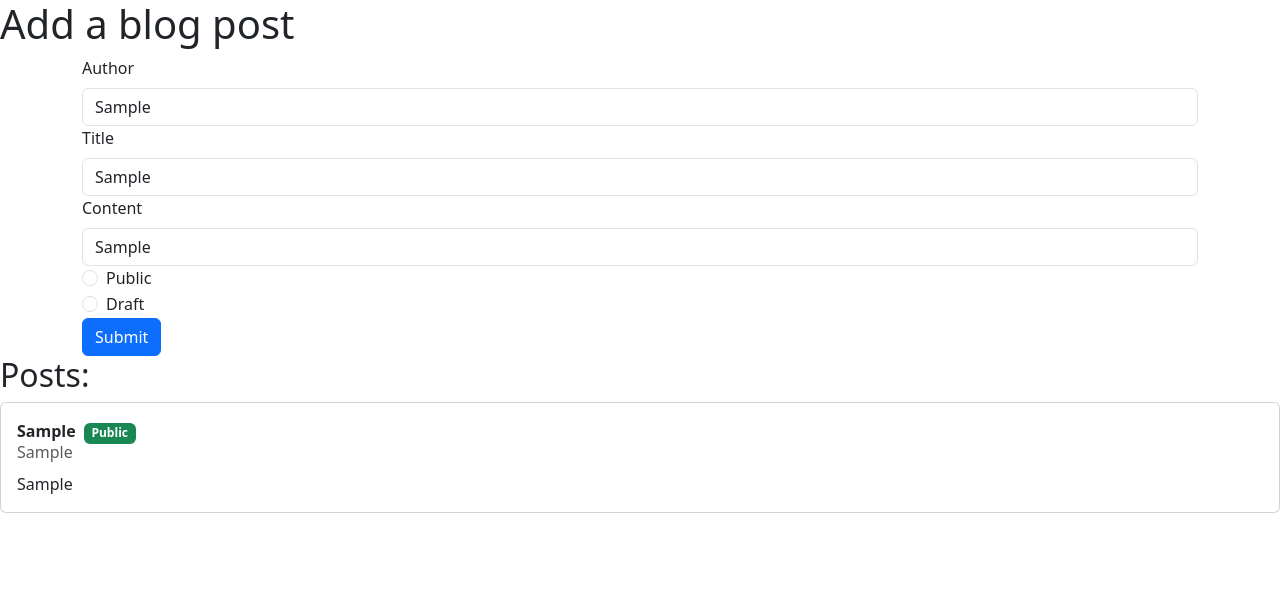
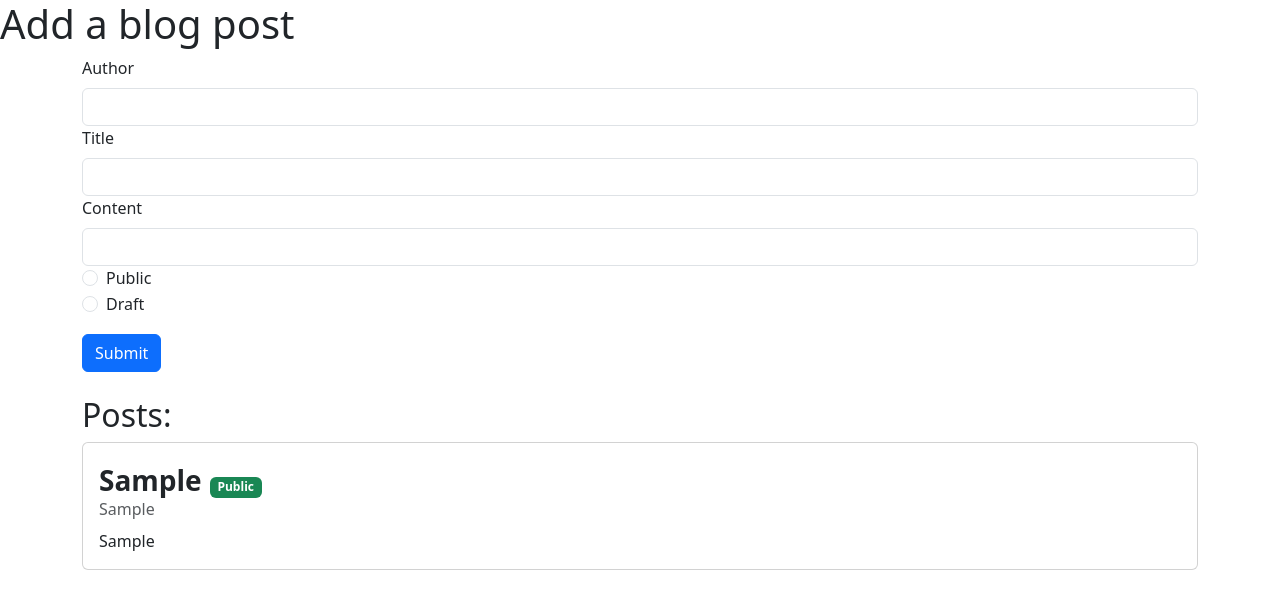
Before and after one commit to murphy-afk/react-post-form, a React (Vite) app: page / in a window 1280 px wide. Both pictures are taken after typing "Sample", "Sample", "Sample" into the empty fields and a click on the button "Submit". Shown: the top 608 px of the page. Built offline with nearby package versions, Linux system fonts and the light colour scheme.

Commit message:
feat: correction, 'posts' title conditional rendering

```diff
--- a/src/App.jsx
+++ b/src/App.jsx
@@ -12,7 +12,7 @@ const initialFormData = {
 
 function App() {
   const [formData, setFormData] = useState(initialFormData);
-  const [posts, setPosts] = useState('')
+  const [posts, setPosts] = useState([])
 
   function updateForm(event) {
     const key = event.target.name;
@@ -25,8 +25,8 @@ function App() {
 
   function handleSubmit(event) {
     event.preventDefault();
-    setPosts((current) => [formData, ...current])
-    console.log(posts);
+    setPosts((current) => [formData, ...current]);
+    setFormData(initialFormData)
   }
 
   return (
@@ -34,23 +34,22 @@ function App() {
       <h1>Add a blog post</h1>
       <div className="container">
         <form action="submit" onSubmit={handleSubmit}>
-          <Input id='author' inputType='text' label='Author' labelClass='form-label' inputClass='form-control' title='author' value={formData.name} onChange={updateForm} />
-          <Input id='title' inputType='text' label='Title' labelClass='form-label' inputClass='form-control' title='title' value={formData.name} onChange={updateForm} />
-          <Input id='content' inputType='text' label='Content' labelClass='form-label' inputClass='form-control' title='content' value={formData.name} onChange={updateForm} />
+          <Input className="test1 test2 test3" test={'valore1'} id='author' inputType='text' label='Author' labelClass='form-label' inputClass='form-control' title='author' value={formData.author} onChange={updateForm} />
+          <Input id='title' inputType='text' label='Title' labelClass='form-label' inputClass='form-control' title='title' value={formData.title} onChange={updateForm} />
+          <Input id='content' inputType='text' label='Content' labelClass='form-label' inputClass='form-control' title='content' value={formData.content} onChange={updateForm} />
           <div className="form-check">
             <Input id='public' inputType='radio' label='Public' labelClass='form-check-label' inputClass='form-check-input' title='status' value='public' checked={formData.status === 'public'} onChange={updateForm} />
           </div>
           <div className="form-check">
             <Input id='draft' inputType='radio' label='Draft' labelClass='form-check-label' inputClass='form-check-input' title='status' value='draft' checked={formData.status === 'draft'} onChange={updateForm} />
           </div>
-          <button className='btn btn-primary'>Submit</button>
+          <button className='btn btn-primary mt-3'>Submit</button>
         </form>
-      </div>
-      <h2>Posts:</h2>
+        <h2 className='pt-4'>{posts.length > 0 ? 'Posts:' : ''}</h2>
         {posts.length > 0 && posts.map((post, index) => (
           <div className="card" key={index}>
             <div className="card-body">
-            <span className='card-title fw-bold pb-1 pe-2'>{post.title}</span>
+              <span className='card-title fw-bold pb-1 pe-2 fs-3'>{post.title}</span>
               <span
                 className={`badge ${post.status === 'public' ? 'text-bg-success' : 'text-bg-warning'}`}>
                 {post.status === 'public' ? 'Public' : 'Draft'}</span>
@@ -59,6 +58,7 @@ function App() {
             </div>
           </div>
         ))}
+      </div>
     </>
   )
 }
```
Lines whose indentation alone changed are shown as unchanged.
